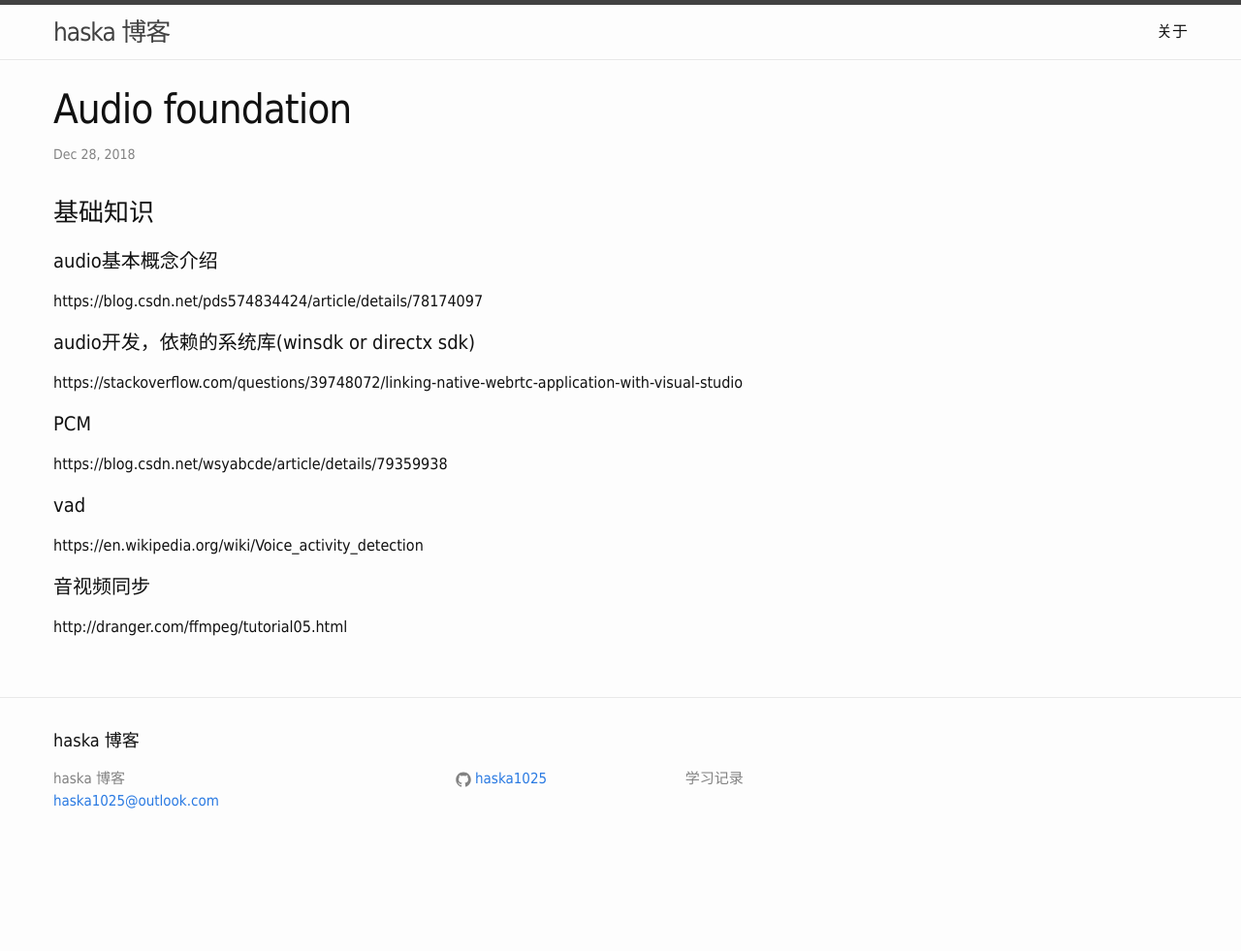
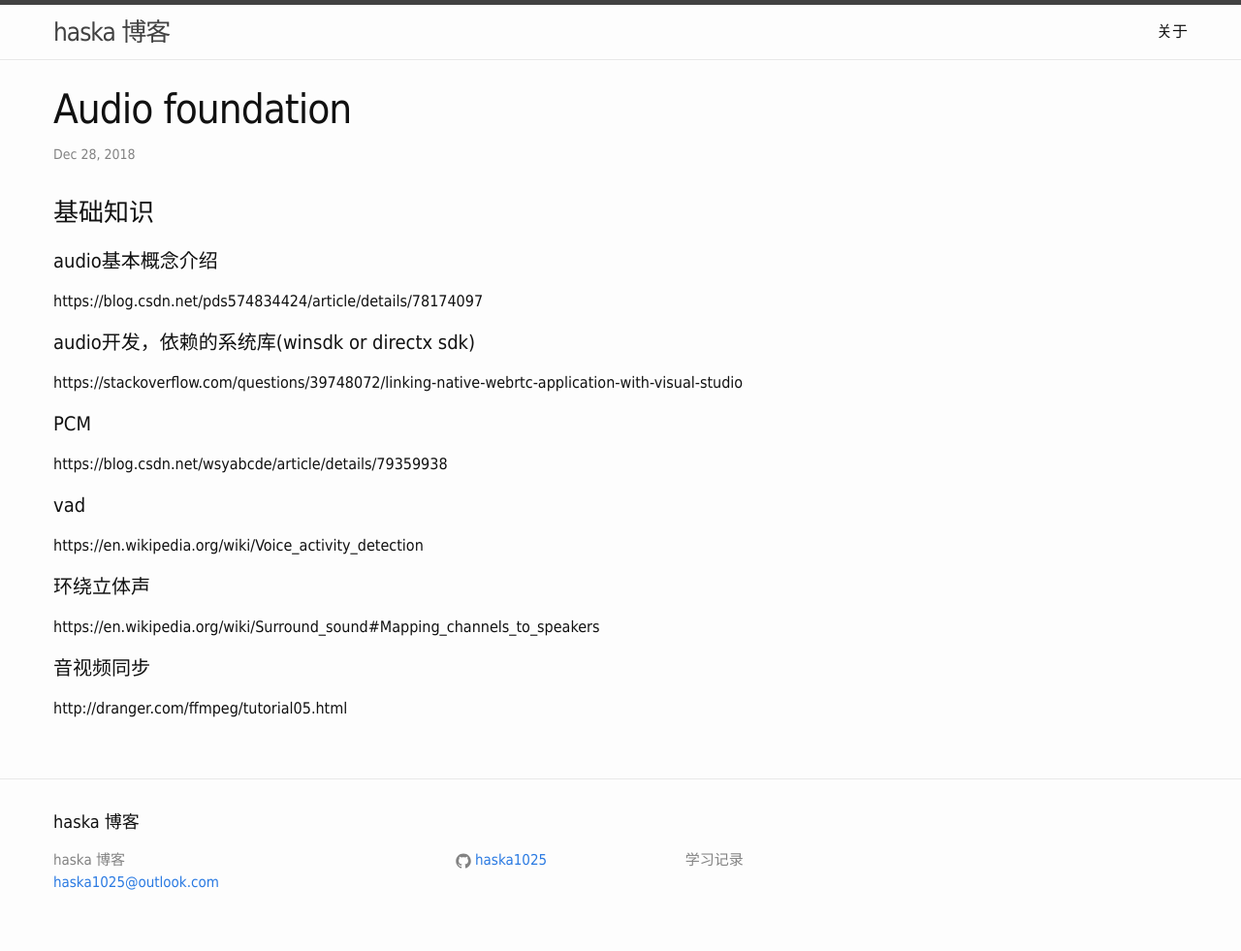
Before and after one commit to haska1025/haska1025.github.io, a Jekyll site: the page built from _posts/2018-12-28-audio_foundation.md, in a window 1280 px wide. Shown: the whole page at 97% size. Built offline with Jekyll 4.4.1, drawn with Linux system fonts in a browser that asks for light colours; before the commit the page ends 900 px from its top, so only the background shows below that.

Commit message:
Update 2018-12-28-audio_foundation.md

```diff
--- a/_posts/2018-12-28-audio_foundation.md
+++ b/_posts/2018-12-28-audio_foundation.md
@@ -23,5 +23,9 @@ https://blog.csdn.net/wsyabcde/article/details/79359938
 
 https://en.wikipedia.org/wiki/Voice_activity_detection
 
+#### 环绕立体声
+
+https://en.wikipedia.org/wiki/Surround_sound#Mapping_channels_to_speakers
+
 #### 音视频同步
 http://dranger.com/ffmpeg/tutorial05.html
```
